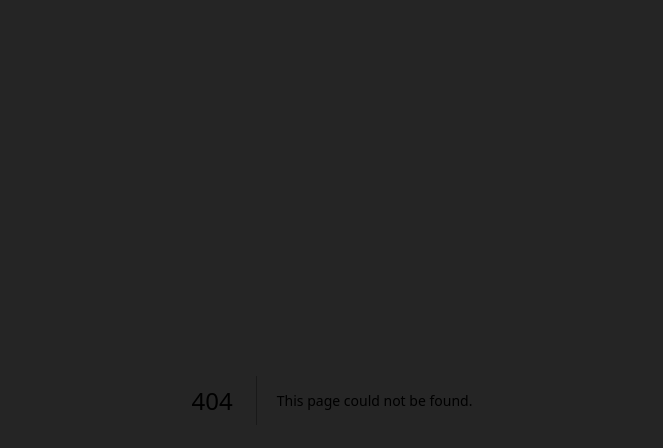
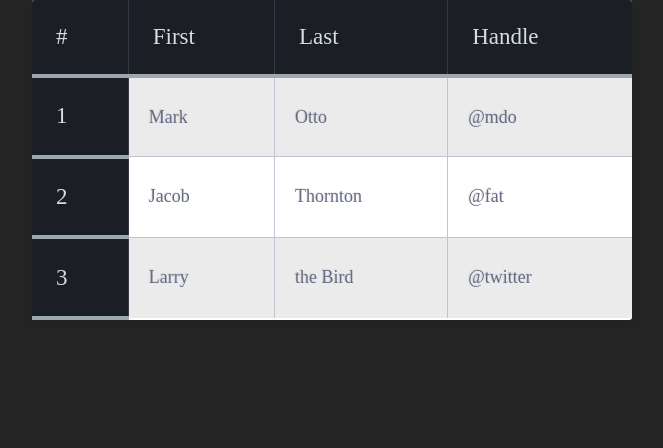
Before and after one commit to Digitalframework/FullStackWebApp, a Next.js app in the folder webcomponents/: page /table in a window 1280 px wide. Before the commit this address had no page. Shown: the top 448 px of the page, without its empty margins (308-971 px from the left). Built offline with nearby package versions, Linux system fonts and the light colour scheme.

Commit message:
added registration form for testing

```diff
--- a/webcomponents/package.json
+++ b/webcomponents/package.json
@@ -12,6 +12,7 @@
     "@types/node": "18.14.5",
     "@types/react": "18.0.28",
     "@types/react-dom": "18.0.11",
+    "axios": "^1.3.4",
     "eslint": "8.35.0",
     "eslint-config-next": "13.2.3",
     "next": "13.2.3",
--- /dev/null
+++ b/webcomponents/src/app/table/Table.module.css
@@ -0,0 +1,88 @@
+.table {
+  background: white;
+  border-radius:3px;
+  border-collapse: collapse;
+  height: 320px;
+  margin: auto;
+  max-width: 600px;
+  padding:5px;
+  width: 100%;
+  box-shadow: 0 5px 10px rgba(0, 0, 0, 0.1);
+  animation: float 5s infinite;
+}
+
+.table th {
+  color:#D5DDE5;;
+  background:#1b1e24;
+  border-bottom:4px solid #9ea7af;
+  border-right: 1px solid #343a45;
+  font-size:23px;
+  font-weight: 100;
+  padding:24px;
+  text-align:left;
+  text-shadow: 0 1px 1px rgba(0, 0, 0, 0.1);
+  vertical-align:middle;
+}
+
+.table th:first-child {
+  border-top-left-radius:3px;
+}
+
+.table th:last-child {
+  border-top-right-radius:3px;
+  border-right:none;
+}
+
+.table tr {
+  border-top: 1px solid #C1C3D1;
+  border-bottom-: 1px solid #C1C3D1;
+  color:#666B85;
+  font-size:16px;
+  font-weight:normal;
+  text-shadow: 0 1px 1px rgba(256, 256, 256, 0.1);
+}
+
+.table tr:hover td {
+  background:#4E5066;
+  color:#FFFFFF;
+  border-top: 1px solid #22262e;
+}
+
+.table tr:first-child {
+  border-top:none;
+}
+
+.table tr:last-child {
+  border-bottom:none;
+}
+
+.table tr:nth-child(odd) td {
+  background:#EBEBEB;
+}
+
+.table tr:nth-child(odd):hover td {
+  background:#4E5066;
+}
+
+.table tr:last-child td:first-child {
+  border-bottom-left-radius:3px;
+}
+
+.table tr:last-child td:last-child {
+  border-bottom-right-radius:3px;
+}
+
+.table td {
+  background:#FFFFFF;
+  padding:20px;
+  text-align:left;
+  vertical-align:middle;
+  font-weight:300;
+  font-size:18px;
+  text-shadow: -1px -1px 1px rgba(0, 0, 0, 0.1);
+  border-right: 1px solid #C1C3D1;
+}
+
+.table td:last-child {
+  border-right: 0px;
+}
--- /dev/null
+++ b/webcomponents/src/app/table/page.tsx
@@ -0,0 +1,51 @@
+'use client';
+import styles from './Table.module.css'
+import { useState, useEffect } from 'react';
+import axios from 'axios';
+
+
+export default function Table() {
+
+    const [users,setUsers] =useState([])
+
+    useEffect(() => {
+
+    });
+
+    const loadUsers= () => {
+      const result = axios.get("")
+    }
+
+return (
+<table className={styles.table}>
+  <thead>
+    <tr>
+      <th scope="col">#</th>
+      <th scope="col">First</th>
+      <th scope="col">Last</th>
+      <th scope="col">Handle</th>
+    </tr>
+  </thead>
+  <tbody>
+    <tr>
+      <th scope="row">1</th>
+      <td>Mark</td>
+      <td>Otto</td>
+      <td>@mdo</td>
+    </tr>
+    <tr>
+      <th scope="row">2</th>
+      <td>Jacob</td>
+      <td>Thornton</td>
+      <td>@fat</td>
+    </tr>
+    <tr>
+      <th scope="row">3</th>
+      <td>Larry</td>
+      <td>the Bird</td>
+      <td>@twitter</td>
+    </tr>
+  </tbody>
+</table>
+)
+}
```
Also changed, not shown: webcomponents/src/app/register/page.tsx (+35 -23 lines), 1 other file (tests, documents, lock files or other folders).
